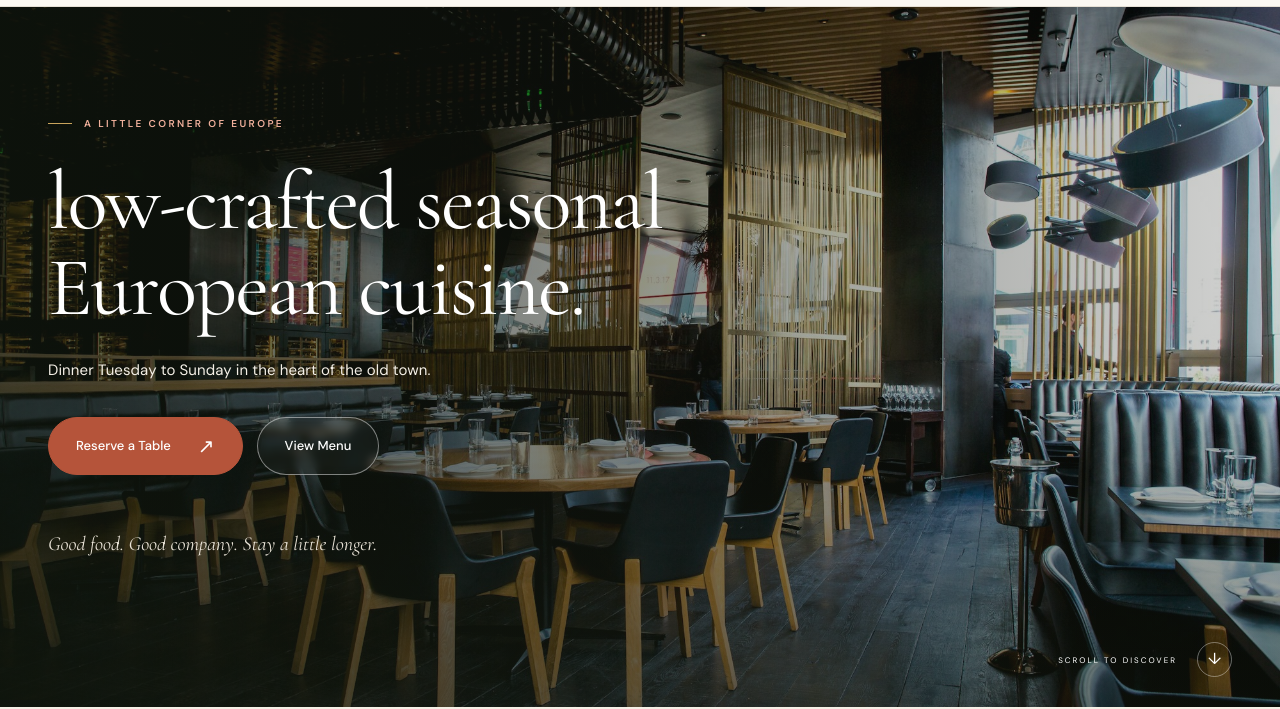
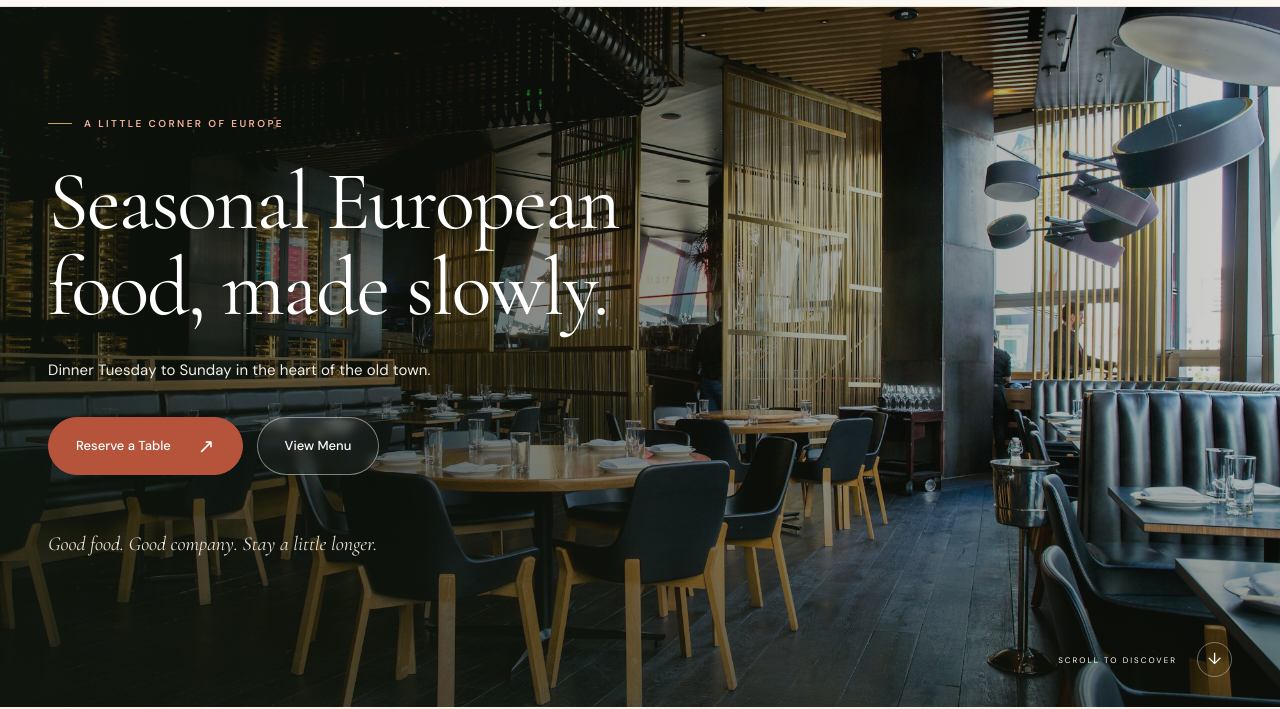
Before and after one commit to aniketdogra04/europian-restaurant, a plain HTML site: page code/index.html in a window 1280 px wide. Shown: the part 94-803 px from the top of the page. Drawn offline with Linux system fonts and the light colour scheme.

Commit message:
Update hero heading to Seasonal European food, made slowly.

```diff
--- a/code/index.html
+++ b/code/index.html
@@ -34,7 +34,7 @@
       <div class="hero-shade"></div>
       <div class="hero-content wrap">
         <p class="eyebrow light"><span></span> A LITTLE CORNER OF EUROPE</p>
-        <h1 id="hero-title">low-crafted seasonal European cuisine.</h1>
+        <h1 id="hero-title">Seasonal European food, made slowly.</h1>
         <p class="hero-subtitle">Dinner Tuesday to Sunday in the heart of the old town.</p>
         <div class="hero-buttons"><a class="button" href="#reserve">Reserve a Table <span aria-hidden="true">↗</span></a><a class="button button-outline" href="#menu">View Menu</a></div>
         <p class="hero-footnote">Good food. Good company. Stay a little longer.</p>
```
